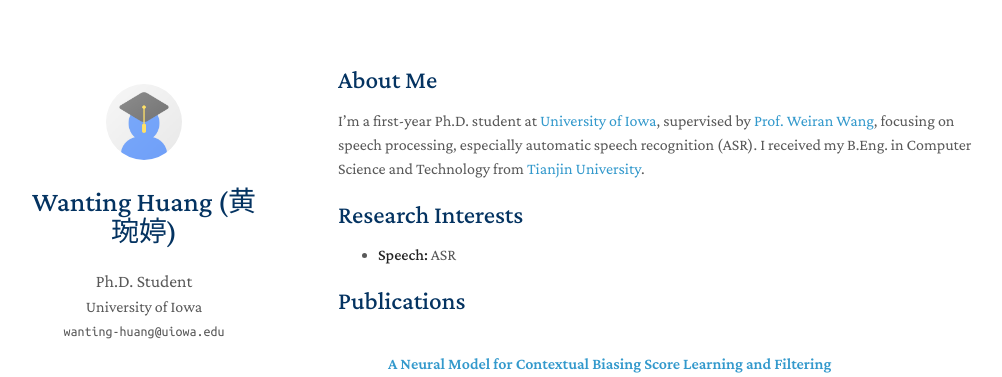
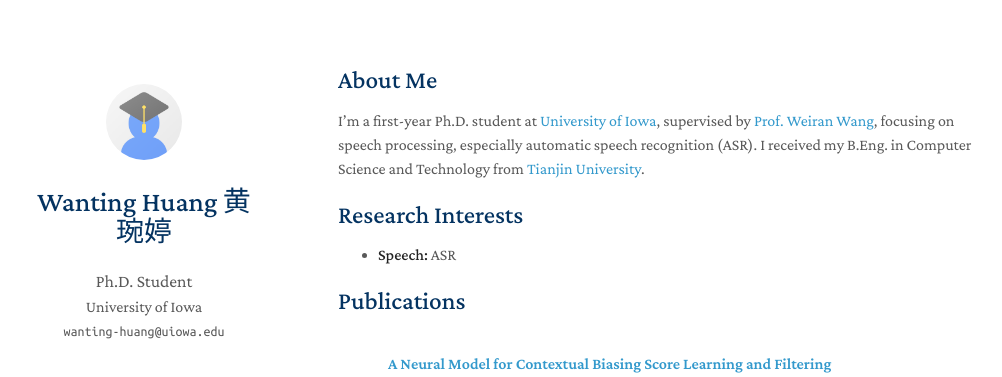
Before and after one commit to Huangwting/Huangwting.github.io, a Jekyll site: the page built from index.md, in a window 1280 px wide. Shown: the top 377 px of the page, without its empty margins (132-1134 px from the left). Built offline with Jekyll 4.4.1, drawn with Linux system fonts in a browser that asks for light colours; a style sheet for code colours, icons or effects is not loaded; our own code applies the rules of GitHub Pages for plain Markdown files; part of the change alters nothing that is shown.

```diff
--- a/_config.yml
+++ b/_config.yml
@@ -1,5 +1,6 @@
 # Basic Information
-title: "Wanting Huang (黄琬婷)"
+title: "Wanting Huang"
+title_zh: "黄琬婷"
 position: Ph.D. Student
 affiliation: University of Iowa
 email: wanting-huang@uiowa.edu
```
